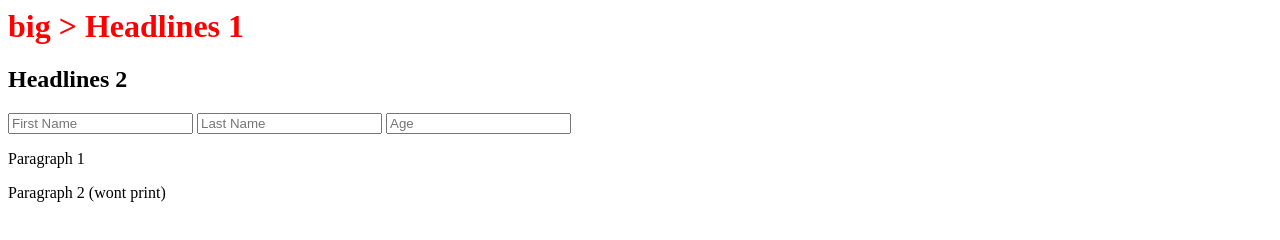
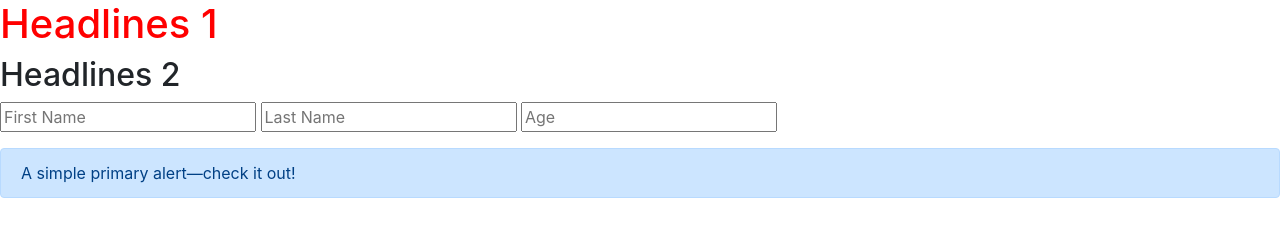
Before and after one commit to ChrFarwig/Student50, a plain HTML site: page lesson0.html in a window 1280 px wide. Drawn offline with nearby package versions, Linux system fonts and the light colour scheme.

Commit message:
Update lesson0.html

```diff
--- a/lesson0.html
+++ b/lesson0.html
@@ -1,27 +1,23 @@
 <html>
 
-<style>
-   @media (min-width: 500px)
-   {
-      h1::before { content: "big > "}
-   }
-   @media (max-width: <499px)
-   {
-      h1::before { content: "small > "}
-   }
-</style>
+<head>
+   <link rel="stylesheet" href="https://stackpath.bootstrapcdn.com/bootstrap/4.4.1/css/bootstrap.min.css" integrity="sha384-Vkoo8x4CGsO3+Hhxv8T/Q5PaXtkKtu6ug5TOeNV6gBiFeWPGFN9MuhOf23Q9Ifjh" crossorigin="anonymous">
+   <link rel="stylesheet" href="lesson0.css">
+</head>
 
 <body>
-   <link rel="stylesheet" href="lesson0.css">
    <h1>Headlines 1</h1>
    <h2>Headlines 2</h2>
+
    <form>
       <input name="First" type="text" placeholder="First Name">
       <input name="Last" type="text" placeholder="Last Name">
       <input name="Age" type="numer" placeholder="Age">
    </form>
-   <p>Paragraph 1</p>
-   <p class="screen only">Paragraph 2 (wont print)</p>
+
+   <div class="alert alert-primary" role="alert">
+   A simple primary alert—check it out!
+   </div>
 </body>
 
 </html>
```
